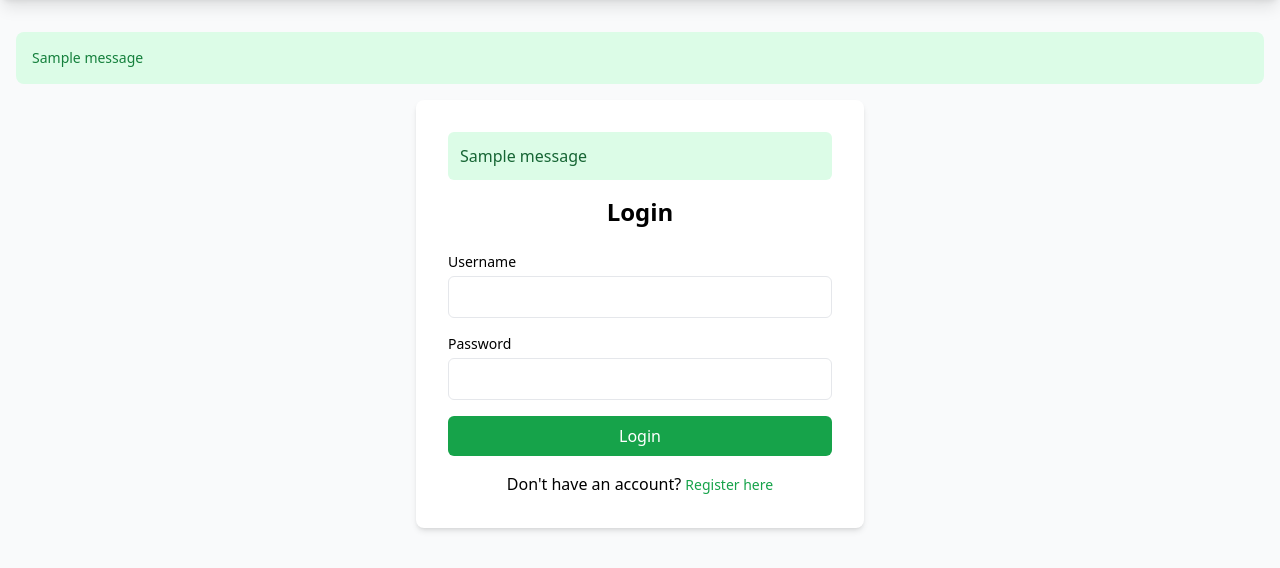
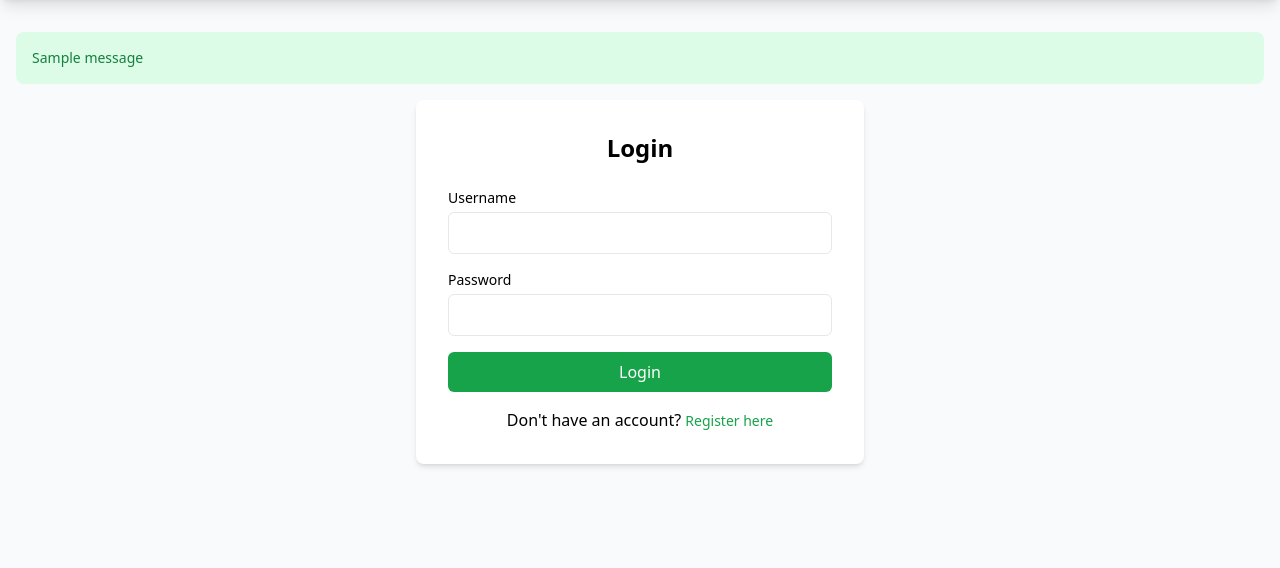
Before and after one commit to AnmolKamboj/carbonCRED, a Flask app: page /login in a window 1280 px wide. Shown: the part 60-628 px from the top of the page. Run offline with Flask 3, Linux system fonts and the light colour scheme; tables that the repository leaves empty hold one stand-in row (values such as "Sample post"); one stand-in notice (Sample message) is shown; some libraries are stand-ins or nearby versions.

Commit message:
login page fix

```diff
--- a/templates/auth/login.html
+++ b/templates/auth/login.html
@@ -4,18 +4,6 @@
 
 {% block content %}
 <div class="max-w-md mx-auto bg-white p-8 rounded-lg shadow-md">
-  <!-- Flash Messages -->
-  {% with messages = get_flashed_messages(with_categories=true) %}
-    {% if messages %}
-      {% for category, message in messages %}
-        <div class="mb-4 p-3 rounded-md
-                   {% if category == 'error' %}bg-red-100 text-red-800
-                   {% else %}bg-green-100 text-green-800{% endif %}">
-          {{ message }}
-        </div>
-      {% endfor %}
-    {% endif %}
-  {% endwith %}
 
   <h2 class="text-2xl font-bold text-center mb-6">Login</h2>
 
```
